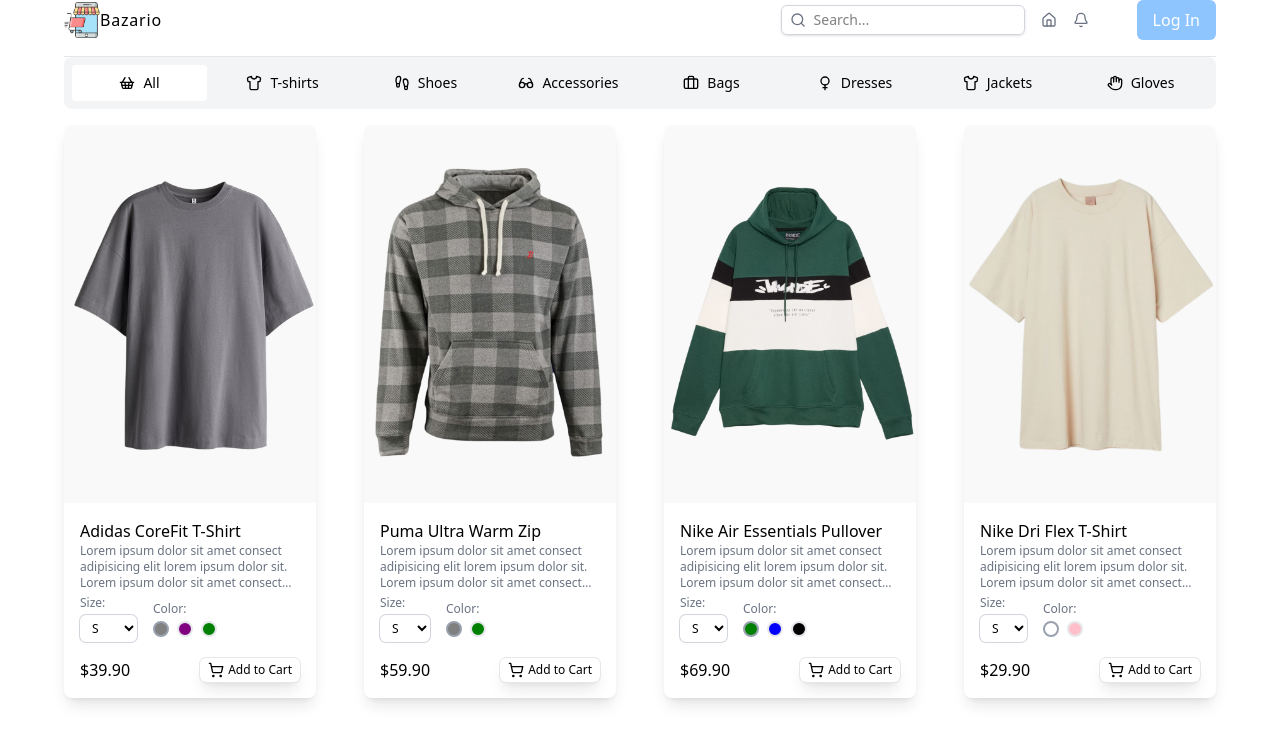
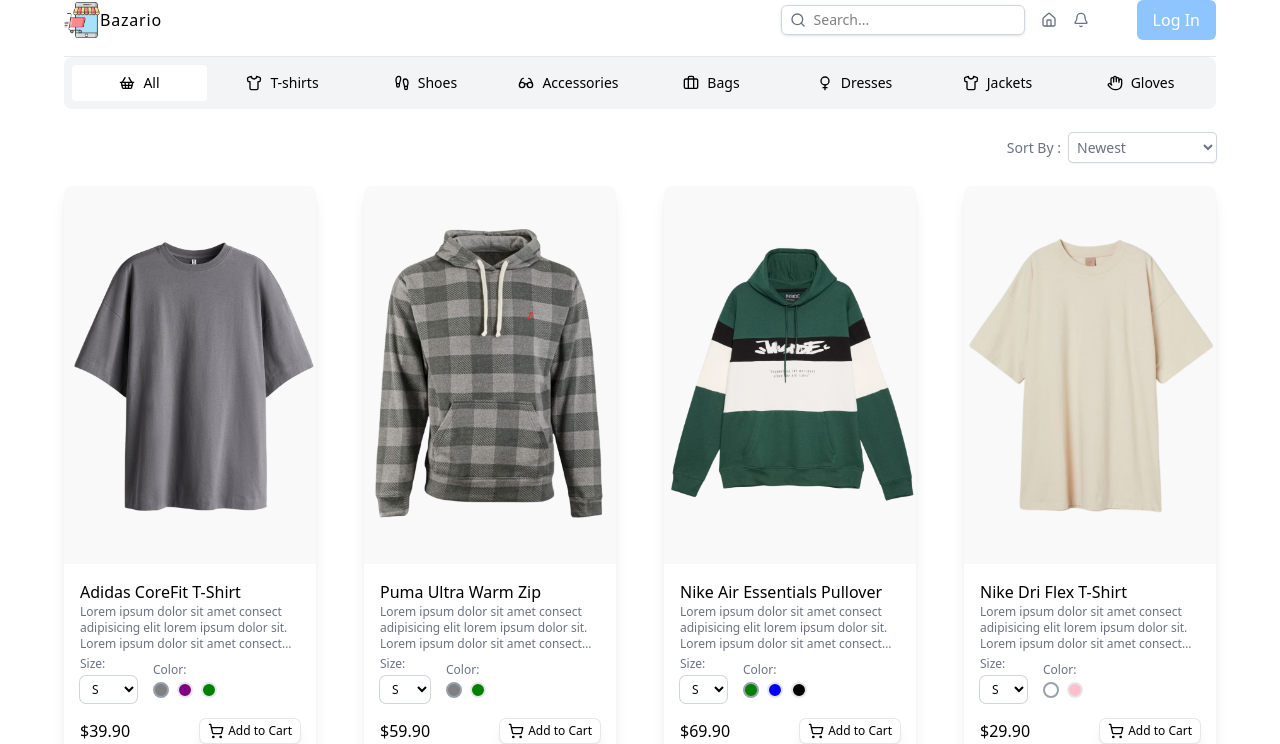
Before and after one commit to yavuzahmet1/ecommerce-dashboard-nextjs, a Next.js app in the folder client/: page /products in a window 1280 px wide. Shown: the top 744 px of the page. Built offline with nearby package versions, Linux system fonts and the light colour scheme; some icons are missing.

Commit message:
feat: add params to ProductList component and conditionally render Filter component

```diff
--- a/client/src/components/ProductList.tsx
+++ b/client/src/components/ProductList.tsx
@@ -2,6 +2,7 @@
 import Categories from "./Categories";
 import ProductCart from "./ProductCart";
 import Link from "next/link";
+import Filter from "./Filter";
 
 const products: ProductsType = [
   {
@@ -114,10 +115,17 @@
   },
 ];
 
-const ProductList = ({ category }: { category: string }) => {
+const ProductList = ({
+  category,
+  params,
+}: {
+  category: string;
+  params: "homepage" | "products";
+}) => {
   return (
     <div className="w-full">
       <Categories />
+      {params === "products" && <Filter />}
       <div className="grid grid-cols-1 sm:grid-cols-2 md:grid-cols-3 lg:grid-cols-4 gap-12">
         {products.map((product) => (
           <ProductCart key={product.id} product={product} />
```
